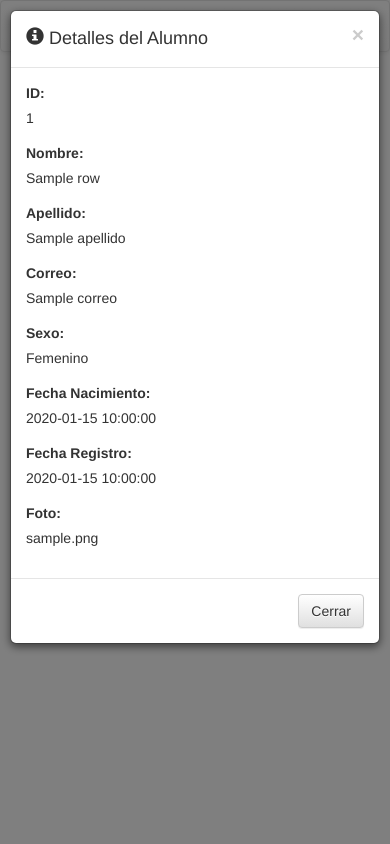
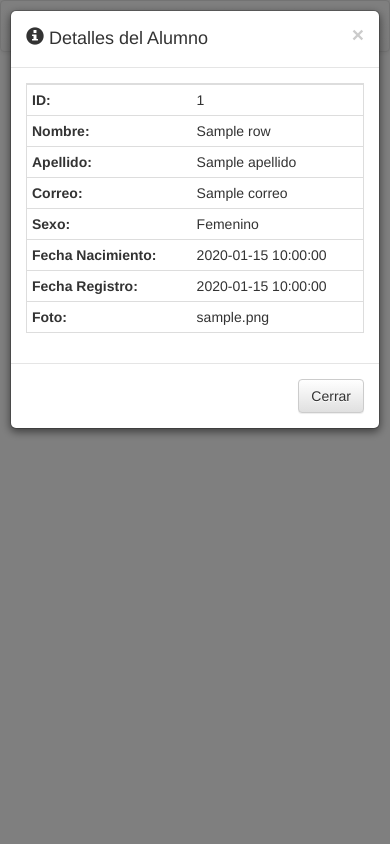
Before and after one commit to danielvgz/POT2312_LAB-escuela, a PHP site: template views/alumnos/index.php in a window 390 px wide, after a click on "Ver detalles". Run offline with PHP 8.4, Linux system fonts and the light colour scheme; the template is opened without the code that fills it: most values are stand-ins (such as "Sample title", 1, 10 or a date in 2020); some libraries are stand-ins or nearby versions.

Commit message:
refactor: Hacer vista de alumnos completamente responsiva

```diff
--- a/views/alumnos/index.php
+++ b/views/alumnos/index.php
@@ -1,9 +1,14 @@
 <div class="page-header">
     <h3>Alumnos</h3>
 </div>
+<div class="row">
+    <div class="col-xs-12">
         <a class="btn btn-success" href="index.php?controller=alumnos&action=form"><span class="glyphicon glyphicon-plus"></span> Nuevo alumno</a>
-<br><br>
-<table class="table table-bordered table-striped">
+    </div>
+</div>
+<br>
+<div class="table-responsive">
+    <table class="table table-bordered table-striped table-hover">
         <thead>
         <tr>
             <th>ID</th><th>Nombre</th><th>Apellido</th><th>Correo</th><th>Acciones</th>
@@ -17,20 +22,23 @@
                 <td><?php echo htmlspecialchars($r['apellido']); ?></td>
                 <td><?php echo htmlspecialchars($r['correo']); ?></td>
                 <td>
-                <button class="btn btn-info btn-xs" data-toggle="modal" data-target="#viewModal" onclick="viewRecord(<?php echo (int) $r['id']; ?>, '<?php echo htmlspecialchars($r['nombre']); ?>', '<?php echo htmlspecialchars($r['apellido']); ?>', '<?php echo htmlspecialchars($r['correo']); ?>', '<?php echo htmlspecialchars($r['sexo']); ?>', '<?php echo htmlspecialchars($r['fecha_nacimiento']); ?>', '<?php echo htmlspecialchars($r['fecha_registro']); ?>', '<?php echo htmlspecialchars($r['foto']); ?>')">
-                    <span class="glyphicon glyphicon-eye-open"></span> Ver
+                    <div class="btn-group btn-group-xs" role="group">
+                        <button class="btn btn-info" data-toggle="modal" data-target="#viewModal" onclick="viewRecord(<?php echo (int) $r['id']; ?>, '<?php echo htmlspecialchars($r['nombre']); ?>', '<?php echo htmlspecialchars($r['apellido']); ?>', '<?php echo htmlspecialchars($r['correo']); ?>', '<?php echo htmlspecialchars($r['sexo']); ?>', '<?php echo htmlspecialchars($r['fecha_nacimiento']); ?>', '<?php echo htmlspecialchars($r['fecha_registro']); ?>', '<?php echo htmlspecialchars($r['foto']); ?>')" title="Ver detalles">
+                            <span class="glyphicon glyphicon-eye-open"></span>
                         </button>
-                <a class="btn btn-primary btn-xs" href="index.php?controller=alumnos&action=form&id=<?php echo (int) $r['id']; ?>">
-                    <span class="glyphicon glyphicon-pencil"></span> Editar
+                        <a class="btn btn-primary" href="index.php?controller=alumnos&action=form&id=<?php echo (int) $r['id']; ?>" title="Editar">
+                            <span class="glyphicon glyphicon-pencil"></span>
                         </a>
-                <a class="btn btn-danger btn-xs" href="index.php?controller=alumnos&action=delete&id=<?php echo (int) $r['id']; ?>" onclick="return confirm('¿Eliminar registro?');">
-                    <span class="glyphicon glyphicon-trash"></span> Eliminar
+                        <a class="btn btn-danger" href="index.php?controller=alumnos&action=delete&id=<?php echo (int) $r['id']; ?>" onclick="return confirm('¿Eliminar registro?');" title="Eliminar">
+                            <span class="glyphicon glyphicon-trash"></span>
                         </a>
+                    </div>
                 </td>
             </tr>
         <?php endforeach; ?>
         </tbody>
     </table>
+</div>
 <?php if (!empty($pages) && $pages > 1): ?>
     <nav>
         <ul class="pagination">
@@ -53,43 +61,41 @@
                 <h4 class="modal-title"><span class="glyphicon glyphicon-info-sign"></span> Detalles del Alumno</h4>
             </div>
             <div class="modal-body">
-                <div class="row">
-                    <div class="col-sm-6">
-                        <div class="form-group">
-                            <label><strong>ID:</strong></label>
-                            <p id="viewId"></p>
-                        </div>
-                        <div class="form-group">
-                            <label><strong>Nombre:</strong></label>
-                            <p id="viewNombre"></p>
-                        </div>
-                        <div class="form-group">
-                            <label><strong>Apellido:</strong></label>
-                            <p id="viewApellido"></p>
-                        </div>
-                        <div class="form-group">
-                            <label><strong>Correo:</strong></label>
-                            <p id="viewCorreo"></p>
-                        </div>
-                    </div>
-                    <div class="col-sm-6">
-                        <div class="form-group">
-                            <label><strong>Sexo:</strong></label>
-                            <p id="viewSexo"></p>
-                        </div>
-                        <div class="form-group">
-                            <label><strong>Fecha Nacimiento:</strong></label>
-                            <p id="viewFechaNacimiento"></p>
-                        </div>
-                        <div class="form-group">
-                            <label><strong>Fecha Registro:</strong></label>
-                            <p id="viewFechaRegistro"></p>
-                        </div>
-                        <div class="form-group">
-                            <label><strong>Foto:</strong></label>
-                            <p id="viewFoto"></p>
-                        </div>
-                    </div>
+                <div class="table-responsive">
+                    <table class="table table-condensed">
+                        <tr>
+                            <td><strong>ID:</strong></td>
+                            <td id="viewId"></td>
+                        </tr>
+                        <tr>
+                            <td><strong>Nombre:</strong></td>
+                            <td id="viewNombre"></td>
+                        </tr>
+                        <tr>
+                            <td><strong>Apellido:</strong></td>
+                            <td id="viewApellido"></td>
+                        </tr>
+                        <tr>
+                            <td><strong>Correo:</strong></td>
+                            <td id="viewCorreo"></td>
+                        </tr>
+                        <tr>
+                            <td><strong>Sexo:</strong></td>
+                            <td id="viewSexo"></td>
+                        </tr>
+                        <tr>
+                            <td><strong>Fecha Nacimiento:</strong></td>
+                            <td id="viewFechaNacimiento"></td>
+                        </tr>
+                        <tr>
+                            <td><strong>Fecha Registro:</strong></td>
+                            <td id="viewFechaRegistro"></td>
+                        </tr>
+                        <tr>
+                            <td><strong>Foto:</strong></td>
+                            <td id="viewFoto"></td>
+                        </tr>
+                    </table>
                 </div>
             </div>
             <div class="modal-footer">
```
Lines whose indentation alone changed are shown as unchanged.
